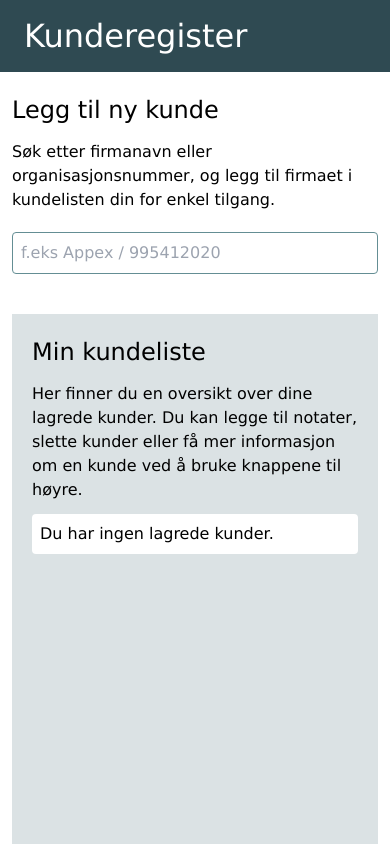
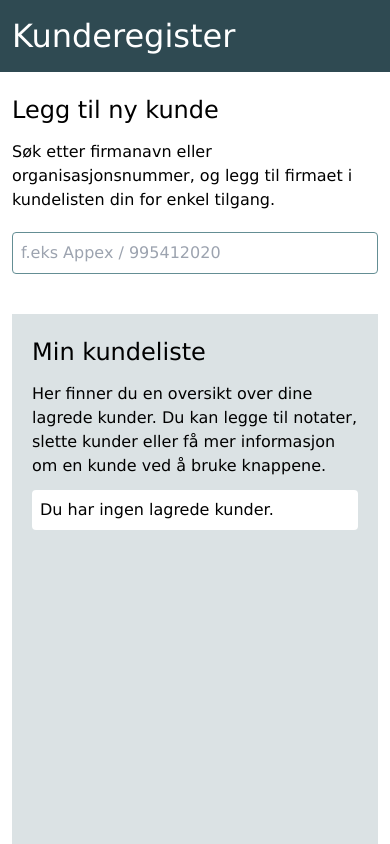
Before and after one commit to Anne-Serine/skilltest, a React (Vite) app: page / in a window 390 px wide. Shown: the top 844 px of the page. Built offline with nearby package versions, Linux system fonts and the light colour scheme.

Commit message:
adjust responsiveness

```diff
--- a/src/App.jsx
+++ b/src/App.jsx
@@ -6,7 +6,7 @@ function App() {
   return (
     <div>
       <div className="bg-app-header p-3">
-        <h1 className="container px-3 text-white">Kunderegister</h1>
+        <h1 className="container xl:px-3 text-white">Kunderegister</h1>
       </div>
       <div className="container gap-5 px-3 grid grid-cols-1 md:grid-cols-5 ">
         <section className="py-5 md:col-span-2">
@@ -19,7 +19,7 @@ function App() {
         </section>
         <aside className="bg-app-secondary min-h-[100vh] p-5 md:col-span-3">
           <h2 className="pb-3">Min kundeliste</h2>
-          <p className="pb-3 max-w-[30rem]">Her finner du en oversikt over dine lagrede kunder. Du kan legge til notater, slette kunder eller få mer informasjon om en kunde ved å bruke knappene til høyre.</p>
+          <p className="pb-3 max-w-[30rem]">Her finner du en oversikt over dine lagrede kunder. Du kan legge til notater, slette kunder eller få mer informasjon om en kunde ved å bruke knappene.</p>
           <CustomerList />
         </aside>
       </div>
--- a/src/components/Buttons.jsx
+++ b/src/components/Buttons.jsx
@@ -1,5 +1,5 @@
 function Button({ icon, text, id, onClick }) {
-  const primary = "bg-app-primary py-1 px-2 text-white rounded-sm ";
+  const primary = "bg-app-primary py-1 px-2 text-white rounded-sm";
 
   return (
     <button
--- a/src/components/Search.jsx
+++ b/src/components/Search.jsx
@@ -72,7 +72,7 @@ function Search() {
                     className="bg-white p-2 border rounded-sm "
                   >
                     <div className="flex justify-between items-center">
-                      <div className="text-sm">{customer.navn}</div>
+                      <div className="text-sm truncate max-w-[70%]" title={customer.navn}>{customer.navn}</div>
                       <Button text="Lagre" onClick={() => handleSave(customer)}/>
                     </div>
                   </li>
```
